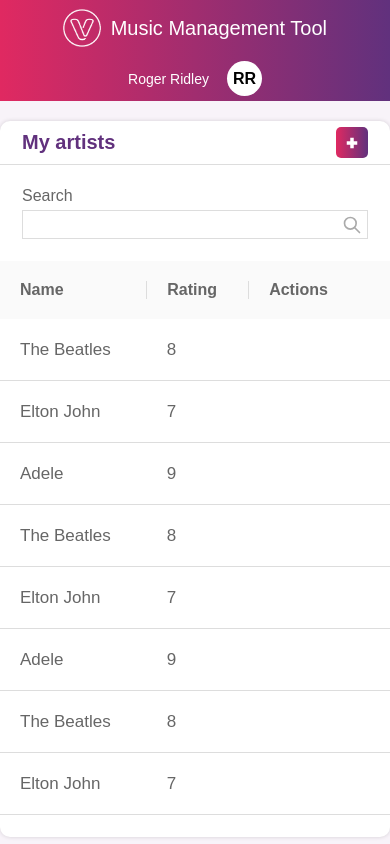
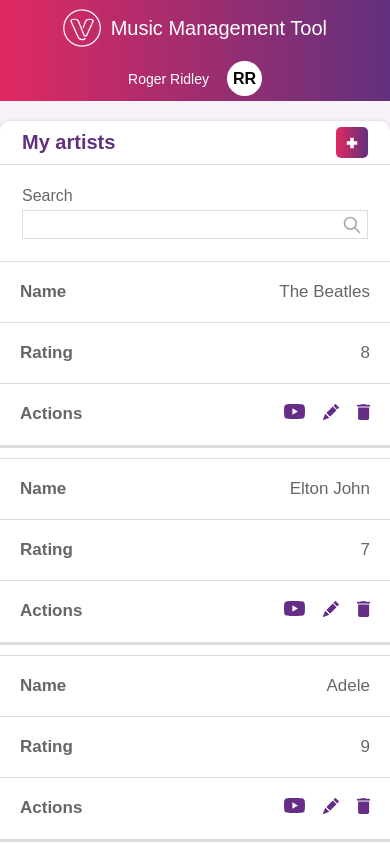
Before and after one commit to diegoptenorio/music-album-management-tool, a React (Create React App) app: page / in a window 390 px wide. Shown: the top 844 px of the page. Built offline with nearby package versions, Linux system fonts and the light colour scheme.

Commit message:
debt: Improving table responsiveness

```diff
--- a/src/components/logo/logo.scss
+++ b/src/components/logo/logo.scss
@@ -4,6 +4,7 @@
     display: flex;
     align-items: center;
     padding: .4rem 0;
+    cursor: default;
     img {
         height: 3.8rem;
         width: auto;
--- a/src/features/myArtists/myArtists.scss
+++ b/src/features/myArtists/myArtists.scss
@@ -4,15 +4,18 @@
     padding: 2.2rem;
 }
 .list {
-    max-height: calc(100vh - 26.8rem);
+    max-height: calc(100vh - 32.7rem);
     overflow-x: auto;
+}
 table {
+    table-layout: fixed;
     border-collapse: collapse;
     width: 100%;
     thead {
         background-color: $table-head-color;
         border-top: 2rem solid $table-head-color;
         border-bottom: 2rem solid $table-head-color;
+        border-right: 3.4rem solid $table-head-color;
         tr {
             th {
                 font-size: 1.6rem;
@@ -57,4 +60,53 @@
         }
     }
 }
+.colName {
+    width: 30%;
 }
+.colRating {
+    width: 18%;
+}
+@media (max-width: $xsmall) {
+    .list {
+        max-height: none;
+        overflow-x: visible;
+    }
+    table {
+        thead {
+            border: none;
+            clip: rect(0 0 0 0);
+            height: 1px;
+            margin: -1px;
+            overflow: hidden;
+            padding: 0;
+            position: absolute;
+            width: 1px;
+        }
+        tr {
+            border-bottom: 3px solid #ddd;
+            display: block;
+            margin-bottom: .625em;
+            td {
+                border-bottom: 1px solid #ddd;
+                display: block;
+                font-size: .8em;
+                text-align: right;
+                &::before {
+                    content: attr(data-label);
+                    float: left;
+                    font-weight: bold;
+                }
+            }
+            :last-child {
+                opacity: 1 !important;
+                border-bottom: 0;
+            }
+        }
+    }
+    .colName {
+        width: auto;
+    }
+    .colRating {
+        width: auto;
+    }
+}
--- a/src/features/myArtists/myArtistsList.js
+++ b/src/features/myArtists/myArtistsList.js
@@ -5,21 +5,28 @@
 
 export const MyArtistsList = ({ artistList }) => {
   return (
-    <div className="list">
+    <>
       <table>
         <thead>
           <tr>
-            <th>Name</th>
-            <th>Rating</th>
-            <th>Actions</th>
+            <th className="colName">Name</th>
+            <th className="colRating">Rating</th>
+            <th className="colActions">Actions</th>
           </tr>
         </thead>
+      </table>
+      <div className="list">
+        <table>
           <tbody>
             {artistList.map((artist) => (
               <tr key={artist.id}>
-              <td>{artist.name}</td>
-              <td>{artist.rating}</td>
-              <td>
+                <td className="colName" data-label="Name">
+                  {artist.name}
+                </td>
+                <td className="colRating" data-label="Rating">
+                  {artist.rating}
+                </td>
+                <td className="colActions" data-label="Actions">
                   <img src={YoutubeLogo} alt="Youtube" draggable={false} />
                   <img src={PencilIcon} alt="Edit" draggable={false} />
                   <img src={TrashIcon} alt="Delete" draggable={false} />
@@ -29,5 +36,6 @@
           </tbody>
         </table>
       </div>
+    </>
   );
 };
--- a/src/layout/layout.scss
+++ b/src/layout/layout.scss
@@ -30,7 +30,13 @@
         padding: 1rem 0;
     }
 }
-
+@media (max-width: $small) {
+    .layout {
+        > main {
+            flex-flow: column;
+        }
+    }
+}
 @media (max-width: $xsmall) {
     .layout {
         > header {
@@ -38,8 +44,5 @@
                 flex-direction: column;
             }
         }
-        > main {
-            flex-flow: column;
-        }
     }
 }
```
Lines whose indentation alone changed are shown as unchanged.
